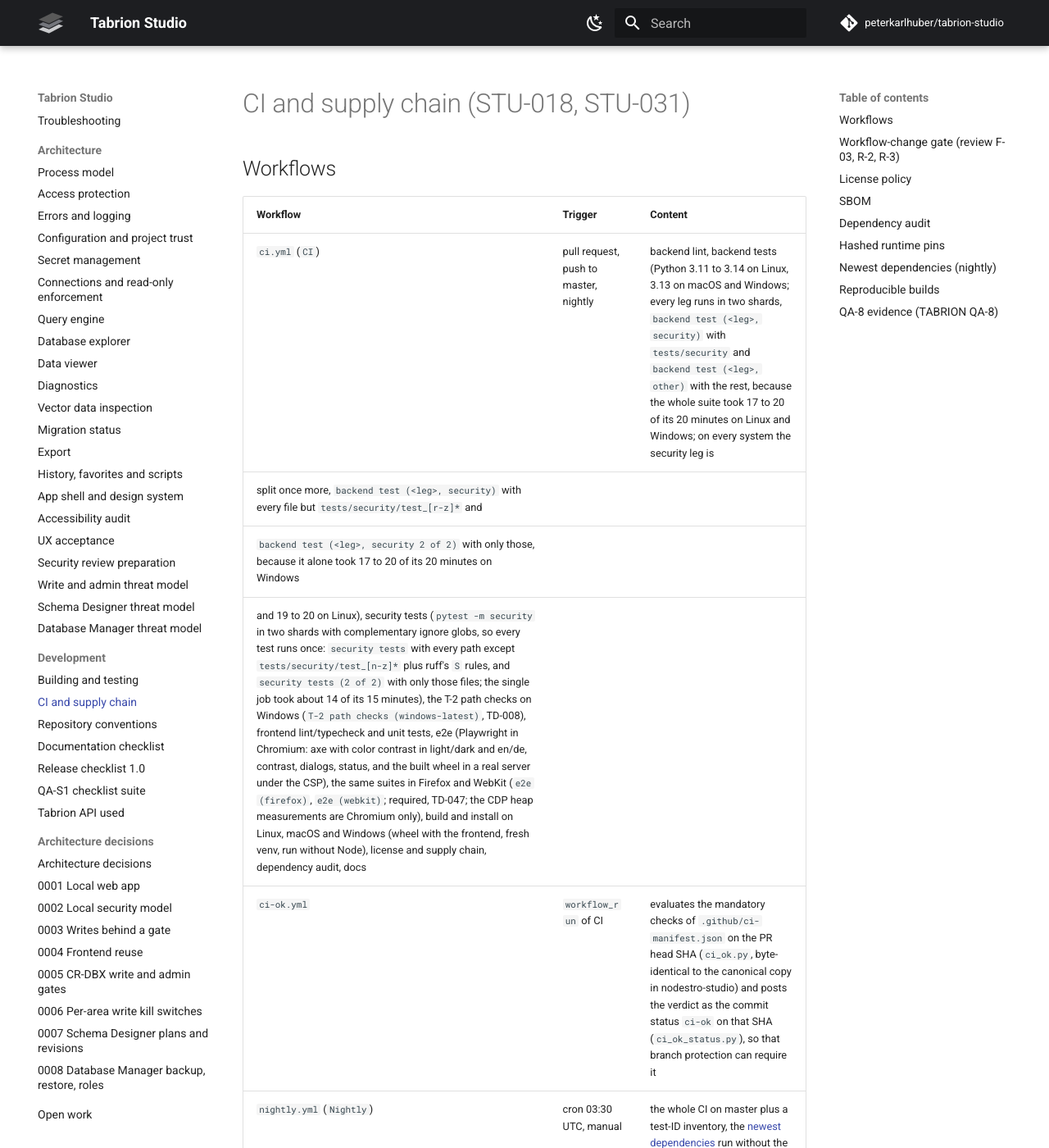
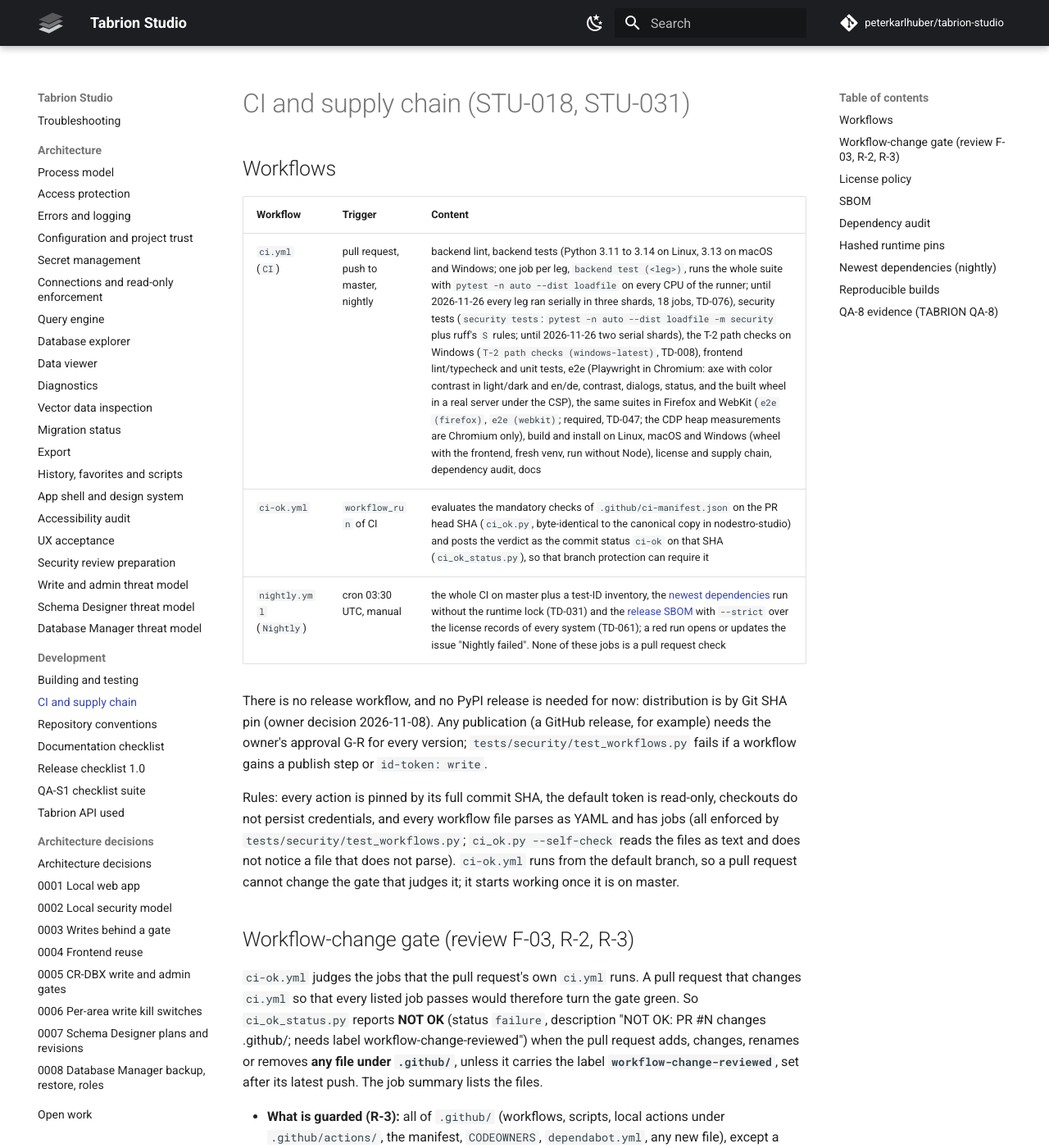
Before and after one commit to peterkarlhuber/tabrion-studio, an MkDocs documentation site: the page built from docs/development/ci.md, in a window 1280 px wide and 1400 px high. Shown: the whole window at 82% size. Built offline with MkDocs 1.6.1 and Material for MkDocs 9.7.7, drawn with Linux system fonts in a browser that asks for light colours; comment, search, counter and statistics services are not loaded.

Commit message:
CI: one parallel job per backend-test leg and for security tests (K2)
K2 (runner minutes per green PR head) was 192.7 against the baseline 160.0
(factor 1.204): 35 jobs per head, 18 of them serial backend-test shards and 2
security-test shards, each paying its own checkout, Python and pip setup.
With pytest-xdist (TD-075) each leg runs the whole suite on every CPU of the
runner in one job: backend test (<leg>) for the 6 legs, security tests as one
job (ruff S included). Same selections, no ignore globs, so every test still
runs; timeouts unchanged. 22 jobs per head.

Gate change (.github/ci-manifest.json): the 18 "backend test (<leg>, other |
security | security 2 of 2)" checks become the 6 "backend test (<leg>)" checks,
and "security tests (2 of 2)" is folded into "security tests". No test and no
system is dropped.

Co-Authored-By: Claude Opus 5.5 <noreply@anthropic.com>
Claude-Session: https://claude.ai/code/session_011tY7TDVwzc6NjKDiD7c4rd

```diff
--- a/docs/development/ci.md
+++ b/docs/development/ci.md
@@ -4,10 +4,7 @@
 
 | Workflow | Trigger | Content |
 |---|---|---|
-| `ci.yml` (`CI`) | pull request, push to master, nightly | backend lint, backend tests (Python 3.11 to 3.14 on Linux, 3.13 on macOS and Windows; every leg runs in two shards, `backend test (<leg>, security)` with `tests/security` and `backend test (<leg>, other)` with the rest, because the whole suite took 17 to 20 of its 20 minutes on Linux and Windows; on every system the security leg is
-split once more, `backend test (<leg>, security)` with every file but `tests/security/test_[r-z]*` and
-`backend test (<leg>, security 2 of 2)` with only those, because it alone took 17 to 20 of its 20 minutes on Windows
-and 19 to 20 on Linux), security tests (`pytest -m security` in two shards with complementary ignore globs, so every test runs once: `security tests` with every path except `tests/security/test_[n-z]*` plus ruff's `S` rules, and `security tests (2 of 2)` with only those files; the single job took about 14 of its 15 minutes), the T-2 path checks on Windows (`T-2 path checks (windows-latest)`, TD-008), frontend lint/typecheck and unit tests, e2e (Playwright in Chromium: axe with color contrast in light/dark and en/de, contrast, dialogs, status, and the built wheel in a real server under the CSP), the same suites in Firefox and WebKit (`e2e (firefox)`, `e2e (webkit)`; required, TD-047; the CDP heap measurements are Chromium only), build and install on Linux, macOS and Windows (wheel with the frontend, fresh venv, run without Node), license and supply chain, dependency audit, docs |
+| `ci.yml` (`CI`) | pull request, push to master, nightly | backend lint, backend tests (Python 3.11 to 3.14 on Linux, 3.13 on macOS and Windows; one job per leg, `backend test (<leg>)`, runs the whole suite with `pytest -n auto --dist loadfile` on every CPU of the runner; until 2026-11-26 every leg ran serially in three shards, 18 jobs, TD-076), security tests (`security tests`: `pytest -n auto --dist loadfile -m security` plus ruff's `S` rules; until 2026-11-26 two serial shards), the T-2 path checks on Windows (`T-2 path checks (windows-latest)`, TD-008), frontend lint/typecheck and unit tests, e2e (Playwright in Chromium: axe with color contrast in light/dark and en/de, contrast, dialogs, status, and the built wheel in a real server under the CSP), the same suites in Firefox and WebKit (`e2e (firefox)`, `e2e (webkit)`; required, TD-047; the CDP heap measurements are Chromium only), build and install on Linux, macOS and Windows (wheel with the frontend, fresh venv, run without Node), license and supply chain, dependency audit, docs |
 | `ci-ok.yml` | `workflow_run` of CI | evaluates the mandatory checks of `.github/ci-manifest.json` on the PR head SHA (`ci_ok.py`, byte-identical to the canonical copy in nodestro-studio) and posts the verdict as the commit status `ci-ok` on that SHA (`ci_ok_status.py`), so that branch protection can require it |
 | `nightly.yml` (`Nightly`) | cron 03:30 UTC, manual | the whole CI on master plus a test-ID inventory, the [newest dependencies](#newest-dependencies-nightly) run without the runtime lock (TD-031) and the [release SBOM](#sbom) with `--strict` over the license records of every system (TD-061); a red run opens or updates the issue "Nightly failed". None of these jobs is a pull request check |
 
```
Also changed, not shown: CHANGELOG.md (+5 -0 lines), docs/TODO.md (+2 -1 lines), 2 other files.
